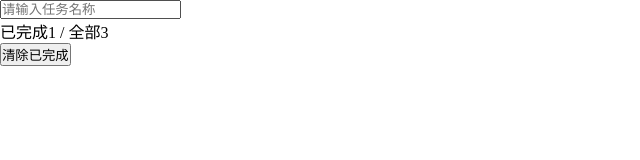
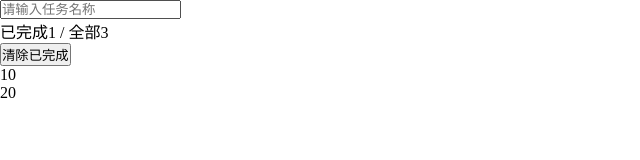
Before and after one commit to yys13145/vue3.0-todolist, a Vue app: page / in a window 1280 px wide. Shown: the top 160 px of the page, without its empty margins (0-640 px from the left). Built offline with nearby package versions, Linux system fonts and the light colour scheme.

Commit message:
方法定义与数据使用

```diff
--- a/src/views/Home.vue
+++ b/src/views/Home.vue
@@ -2,8 +2,9 @@
   <nav-header></nav-header>
   <nav-main></nav-main>
   <nav-footer></nav-footer>
-  <!-- <div>{{ num }}</div>
-  <div>{{ name }}</div>
+  <div @click="clickNum">{{ num }}</div>
+  <div @click="clickNum1">{{ num1 }}</div>
+  <!-- <div>{{ name }}</div>
     <div>{{ arr }}</div> -->
 </template>
 
@@ -27,7 +28,7 @@ export default defineComponent({
     NavFooter
   },
   setup(props,ctx){
-    // let num = ref(10)
+    let num1 = ref(20)
     // let name = ref('jack')
     // let arr = ref([0,1,2,3])
     let data = reactive({
@@ -36,8 +37,20 @@ export default defineComponent({
       age:20,
       arr: [1,2,3]
     })
+
+    let clickNum = () => {
+      console.log('num:'+data.num);
+    }
+
+    let clickNum1 = () => {
+      console.log('num1:'+num1.value);
+    }
+
     return{
-      ...toRefs(data)
+      ...toRefs(data),
+      num1,
+      clickNum,
+      clickNum1
     }
   }
 })
```
